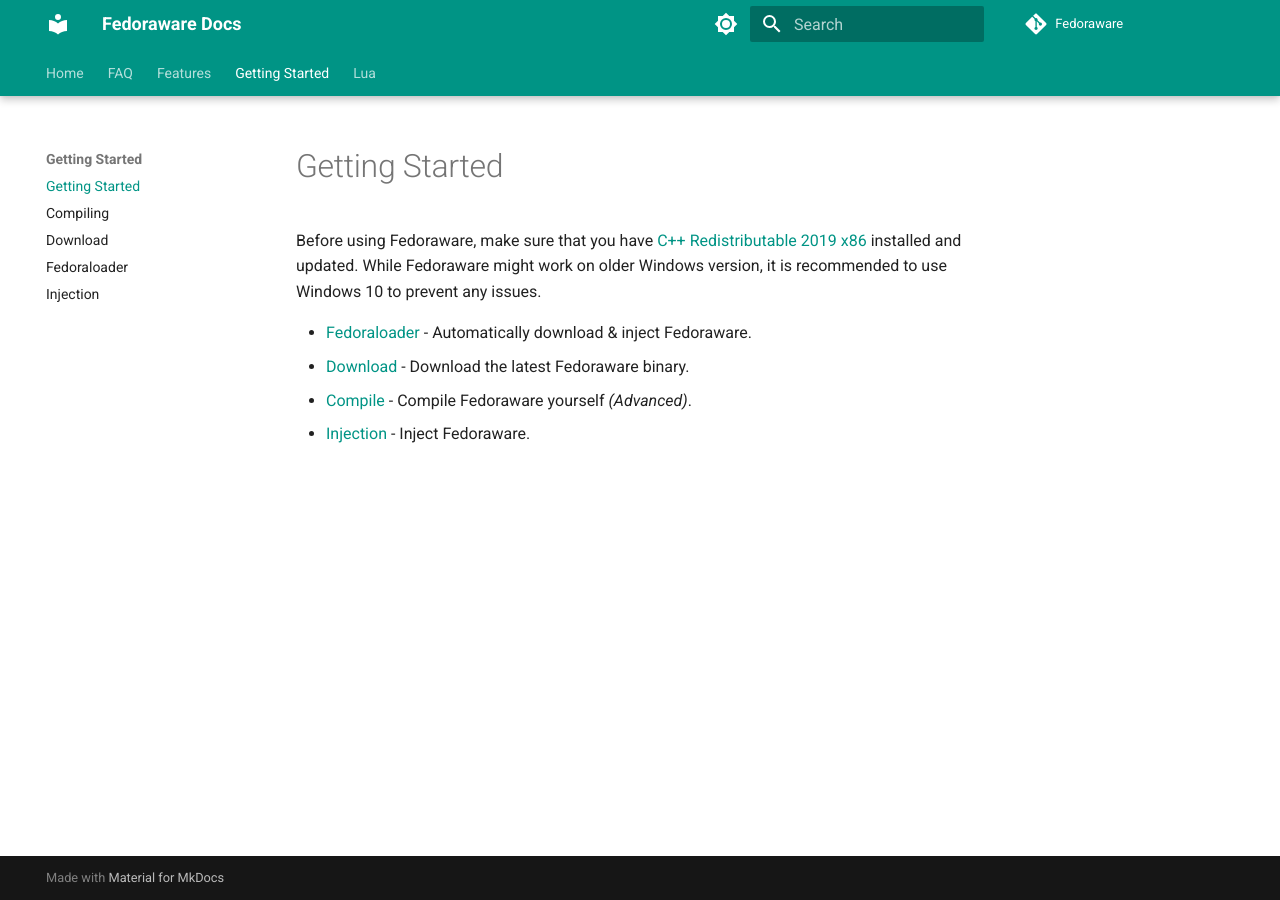
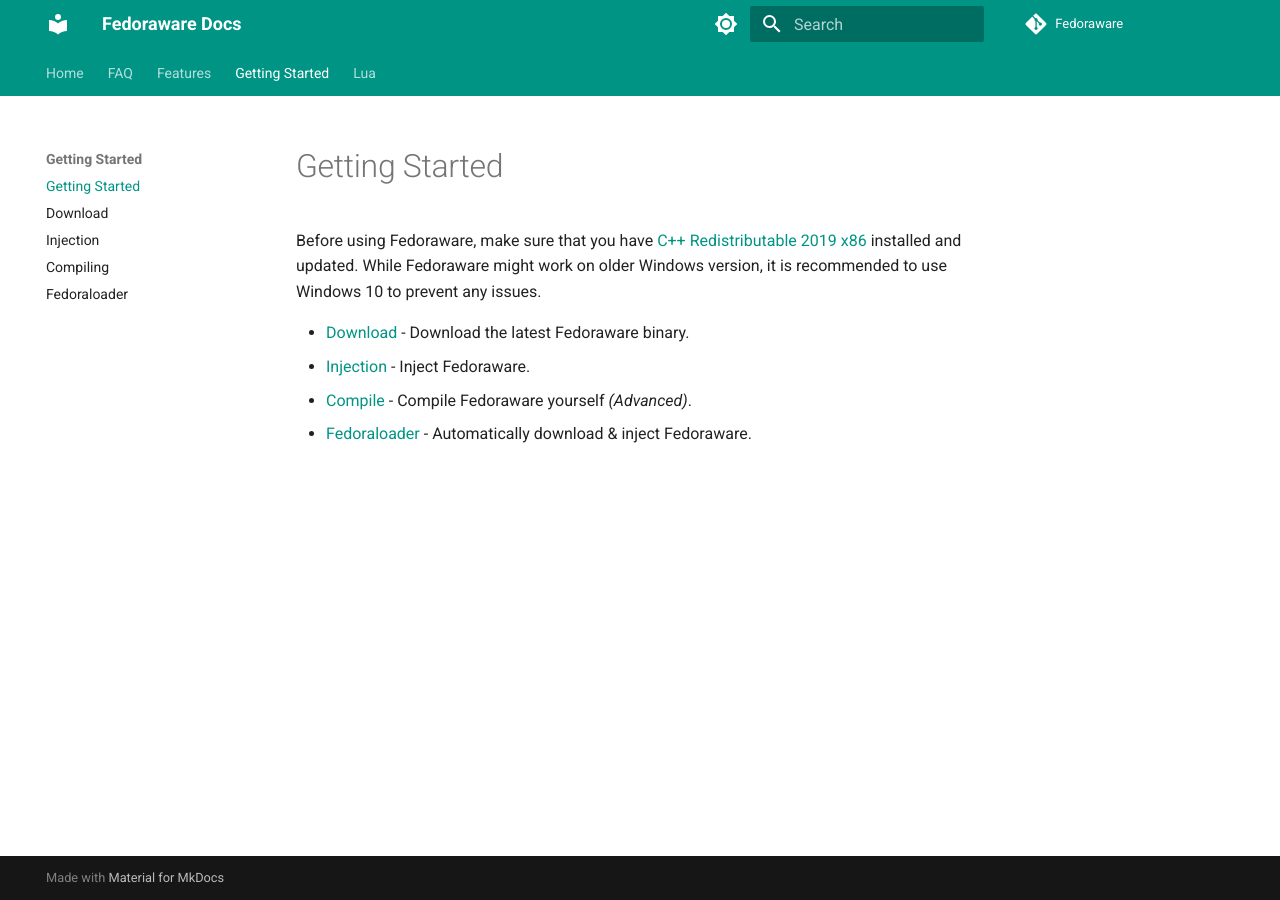
Before and after one commit to imgladnotu/Docs-Edit, an MkDocs documentation site: the page built from docs/Getting-Started/index.md, in a window 1280 px wide. Built offline with MkDocs 1.6.1 and Material for MkDocs 9.7.7, drawn with Linux system fonts in a browser that asks for light colours; comment, search, counter and statistics services are not loaded; part of the change alters nothing that is shown.

Commit message:
Some structure & theme changes

```diff
--- a/docs/Getting-Started/index.md
+++ b/docs/Getting-Started/index.md
@@ -3,7 +3,7 @@
 Before using Fedoraware, make sure that you have [C++ Redistributable 2019 x86](https://aka.ms/vs/17/release/vc_redist.x86.exe) installed and updated.
 While Fedoraware might work on older Windows version, it is recommended to use Windows 10 to prevent any issues.
 
+- [Download](1-download.md) - Download the latest Fedoraware binary.
+- [Injection](2-inject.md) - Inject Fedoraware.
+- [Compile](3-compile.md) - Compile Fedoraware yourself *(Advanced)*.
 - [Fedoraloader](fedoraloader.md) - Automatically download & inject Fedoraware.
-- [Download](download.md) - Download the latest Fedoraware binary.
-- [Compile](compile.md) - Compile Fedoraware yourself *(Advanced)*.
-- [Injection](inject.md) - Inject Fedoraware.
--- a/mkdocs.yml
+++ b/mkdocs.yml
@@ -24,7 +24,7 @@ theme:
     - navigation.instant
     - navigation.tracking
     - navigation.tabs
-    - navigation.tabs.sticky
+    - navigation.top
 markdown_extensions:
   - attr_list
   - admonition
```
Also changed, not shown: docs/Getting-Started/1-download.md (renamed from docs/Getting-Started/download.md), docs/Getting-Started/2-inject.md (renamed from docs/Getting-Started/inject.md), docs/Getting-Started/3-compile.md (renamed from docs/Getting-Started/compile.md).
